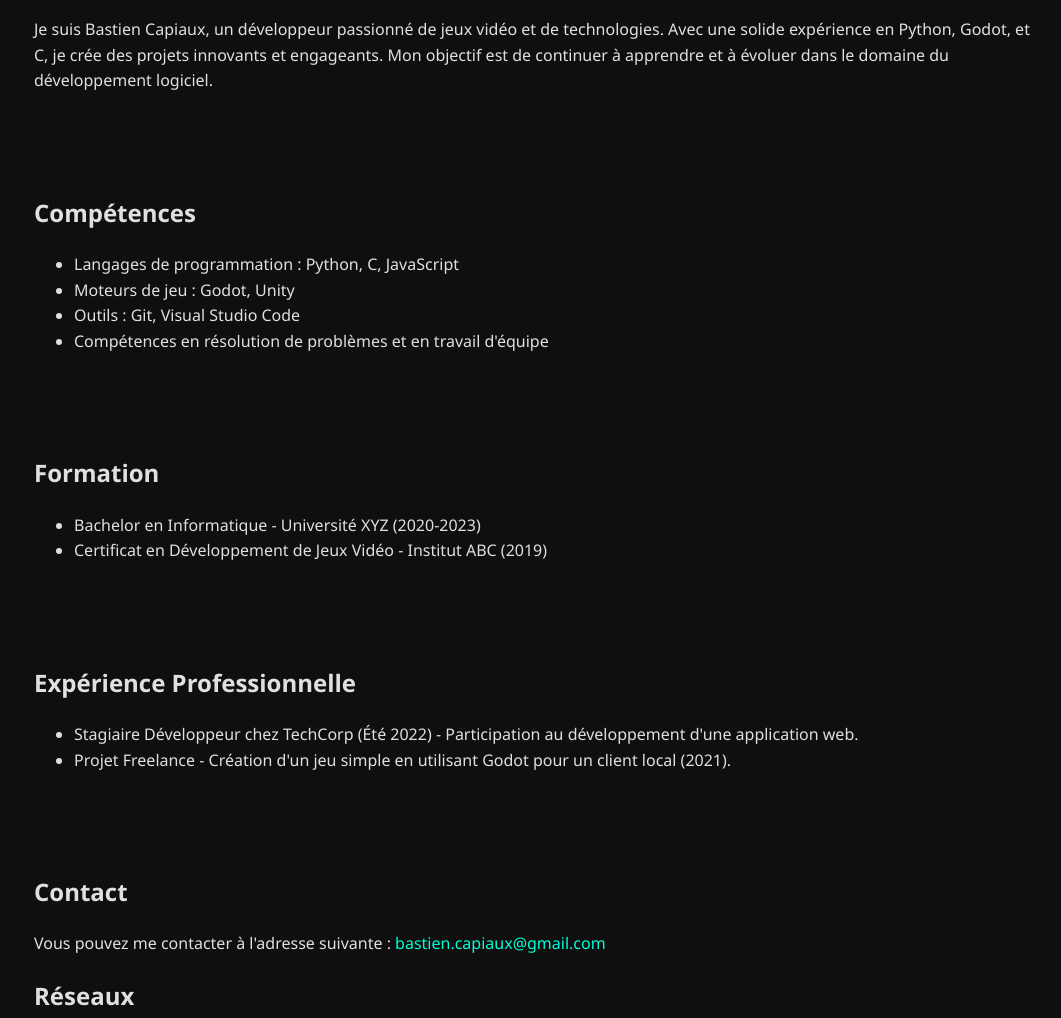
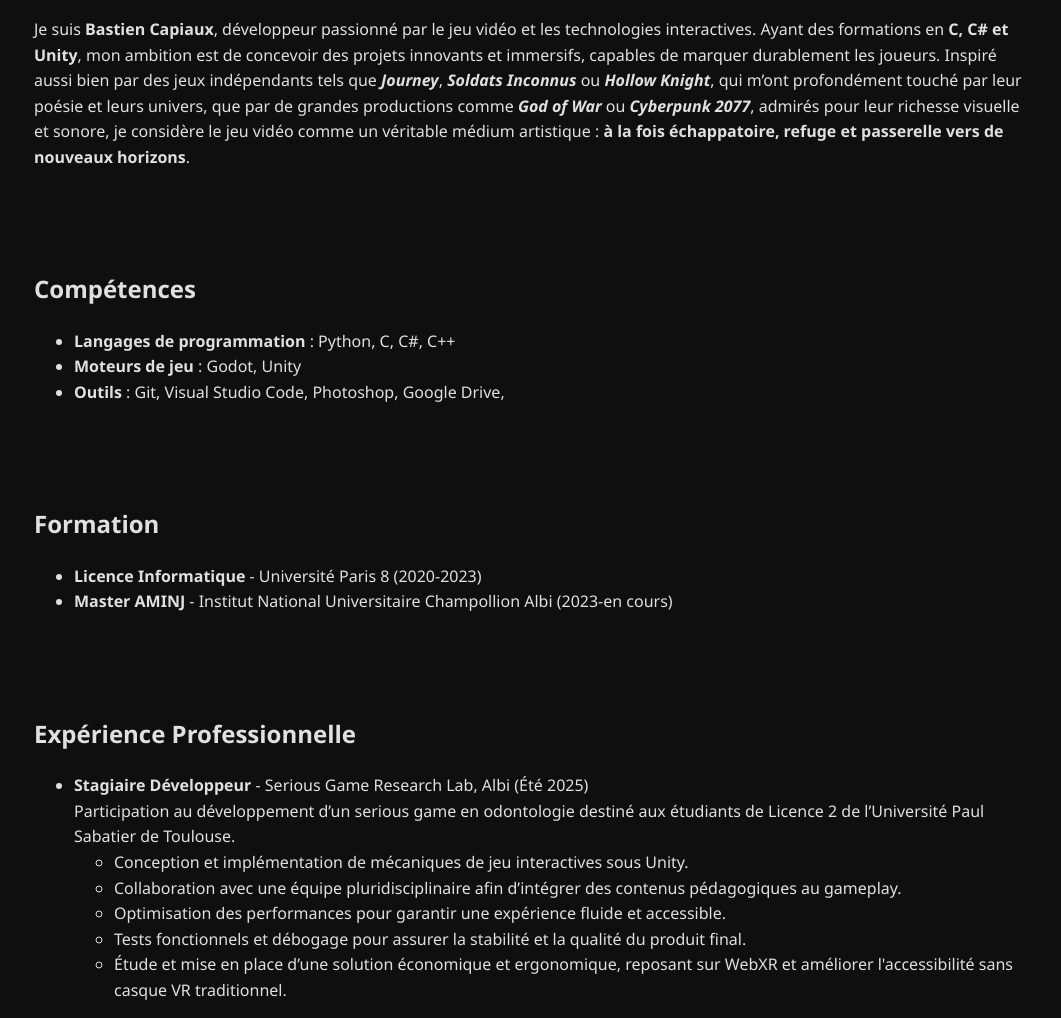
Before and after one commit to BastosLaG/Mon-Portfolio, a plain HTML site: page index.html in a window 1280 px wide. Shown: the part 220-1238 px from the top of the page, without its empty margins (106-1167 px from the left). Drawn offline with Linux system fonts and the light colour scheme.

Commit message:
Rewrite all content of index content

```diff
--- a/index.html
+++ b/index.html
@@ -25,33 +25,48 @@ fetch("Pages/header.html")
 
     <main>
         <section class="profile">
-            <h2>Profil</h2>
-            <p>Je suis Bastien Capiaux, un développeur passionné de jeux vidéo et de technologies. Avec une solide expérience en Python, Godot, et C, je crée des projets innovants et engageants. Mon objectif est de continuer à apprendre et à évoluer dans le domaine du développement logiciel.</p>
+        <h2>Profil</h2>
+        <p>
+            Je suis <b>Bastien Capiaux</b>, développeur passionné par le jeu vidéo et les technologies interactives.
+            Ayant des formations en <b>C, C# et Unity</b>, mon ambition est de concevoir des projets innovants et immersifs, capables de marquer durablement les joueurs.
+            Inspiré aussi bien par des jeux indépendants tels que <i><b>Journey</b></i>, <i><b>Soldats Inconnus</b></i> ou <i><b>Hollow Knight</b></i>, qui m’ont profondément touché par leur poésie et leurs univers,
+            que par de grandes productions comme <i><b>God of War</b></i> ou <i><b>Cyberpunk 2077</b></i>, admirés pour leur richesse visuelle et sonore,
+            je considère le jeu vidéo comme un véritable médium artistique&nbsp;: <b>à la fois échappatoire, refuge et passerelle vers de nouveaux horizons</b>.
+        </p>
         </section>
 
         <section class="skills">
             <h2>Compétences</h2>
             <ul>
-                <li>Langages de programmation : Python, C, JavaScript</li>
-                <li>Moteurs de jeu : Godot, Unity</li>
-                <li>Outils : Git, Visual Studio Code</li>
-                <li>Compétences en résolution de problèmes et en travail d'équipe</li>
+                <li><b>Langages de programmation </b>: Python, C, C#, C++</li>
+                <li><b>Moteurs de jeu </b>: Godot, Unity</li>
+                <li><b>Outils </b>: Git, Visual Studio Code, Photoshop, Google Drive, </li>
             </ul>
         </section>
 
         <section class="education">
             <h2>Formation</h2>
             <ul>
-                <li>Bachelor en Informatique - Université XYZ (2020-2023)</li>
-                <li>Certificat en Développement de Jeux Vidéo - Institut ABC (2019)</li>
+                <li><b> Licence Informatique </b>- Université Paris 8 (2020-2023)</li>
+                <li> <b> Master AMINJ </b>- Institut National Universitaire Champollion Albi (2023-en cours)</li>
             </ul>
         </section>
 
         <section class="experience">
             <h2>Expérience Professionnelle</h2>
             <ul>
-                <li>Stagiaire Développeur chez TechCorp (Été 2022) - Participation au développement d'une application web.</li>
-                <li>Projet Freelance - Création d'un jeu simple en utilisant Godot pour un client local (2021).</li>
+            <li>
+                <b>Stagiaire Développeur</b> - Serious Game Research Lab, Albi (Été 2025)
+                <br>
+                Participation au développement d’un serious game en odontologie destiné aux étudiants de Licence 2 de l’Université Paul Sabatier de Toulouse.
+                <ul>
+                <li>Conception et implémentation de mécaniques de jeu interactives sous Unity.</li>
+                <li>Collaboration avec une équipe pluridisciplinaire afin d’intégrer des contenus pédagogiques au gameplay.</li>
+                <li>Optimisation des performances pour garantir une expérience fluide et accessible.</li>
+                <li>Tests fonctionnels et débogage pour assurer la stabilité et la qualité du produit final.</li>
+                <li>Étude et mise en place d’une solution économique et ergonomique, reposant sur WebXR et améliorer l'accessibilité sans casque VR traditionnel.</li>
+                </ul>
+            </li>
             </ul>
         </section>
     </main>
```
